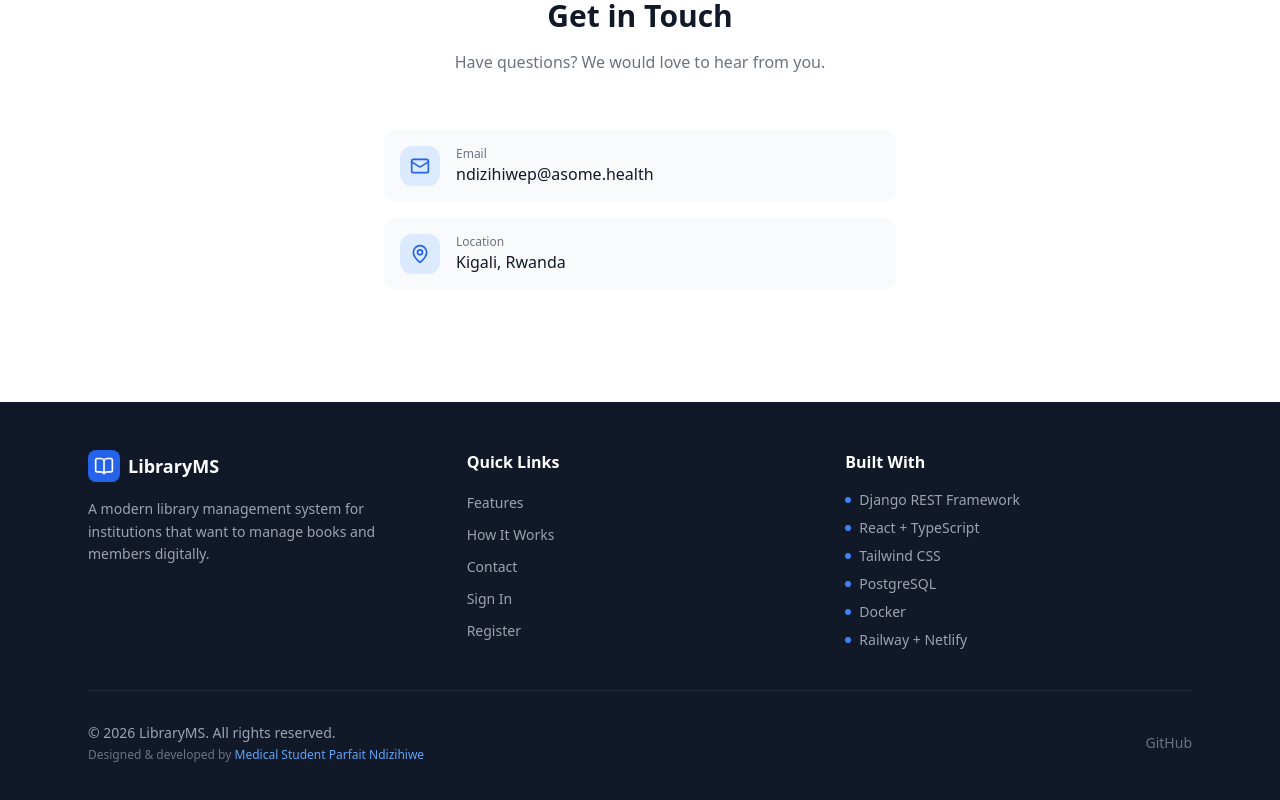
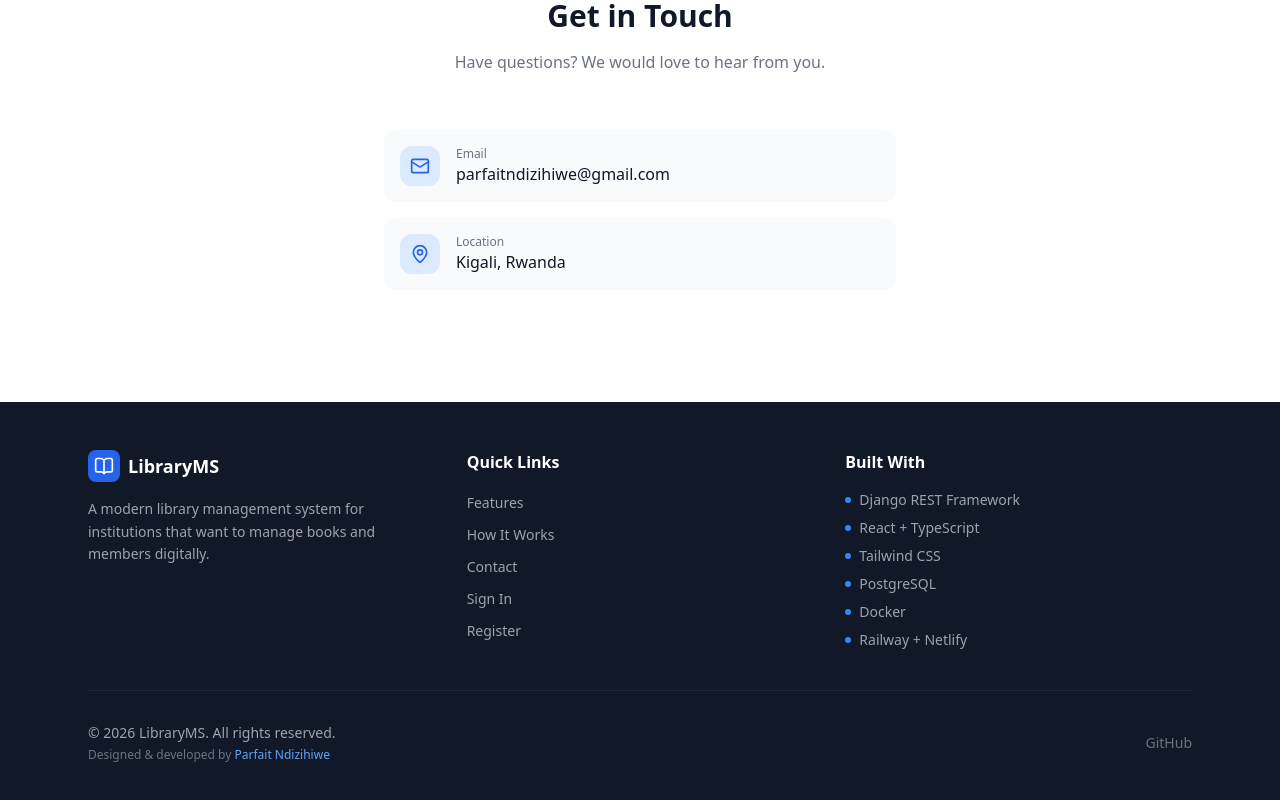
Before and after one commit to Parfait496/Library_management_system, a React (Create React App) app in the folder frontend/: page / in a window 1280 px wide. Shown: the part 3036-3836 px from the top of the page. Built offline with nearby package versions, Linux system fonts and the light colour scheme; no server answers.

Commit message:
feat: simplified landing page, back button on auth pages, production emails

```diff
--- a/frontend/public/index.html
+++ b/frontend/public/index.html
@@ -24,7 +24,7 @@
       work correctly both with client-side routing and a non-root public URL.
       Learn how to configure a non-root public URL by running `npm run build`.
     -->
-    <title>React App</title>
+    <title>Library Management System</title>
   </head>
   <body>
     <noscript>You need to enable JavaScript to run this app.</noscript>
--- a/frontend/src/pages/Landing.tsx
+++ b/frontend/src/pages/Landing.tsx
@@ -537,7 +537,7 @@ const Landing: React.FC = () => {
                 {
                   icon: <Mail className="w-5 h-5" />,
                   label: 'Email',
-                  value: 'ndizihiwep@asome.health',
+                  value: 'parfaitndizihiwe@gmail.com',
                 },
                 {
                   icon: <MapPin className="w-5 h-5" />,
@@ -660,7 +660,7 @@ const Landing: React.FC = () => {
               <p className="text-gray-500 text-xs mt-1">
                 Designed & developed by{' '}
                 <span className="text-blue-400 font-medium">
-                  Medical Student Parfait Ndizihiwe
+                  Parfait Ndizihiwe
                 </span>
               </p>
             </div>
```
Also changed, not shown: 1 other file (tests, documents, lock files or other folders).
